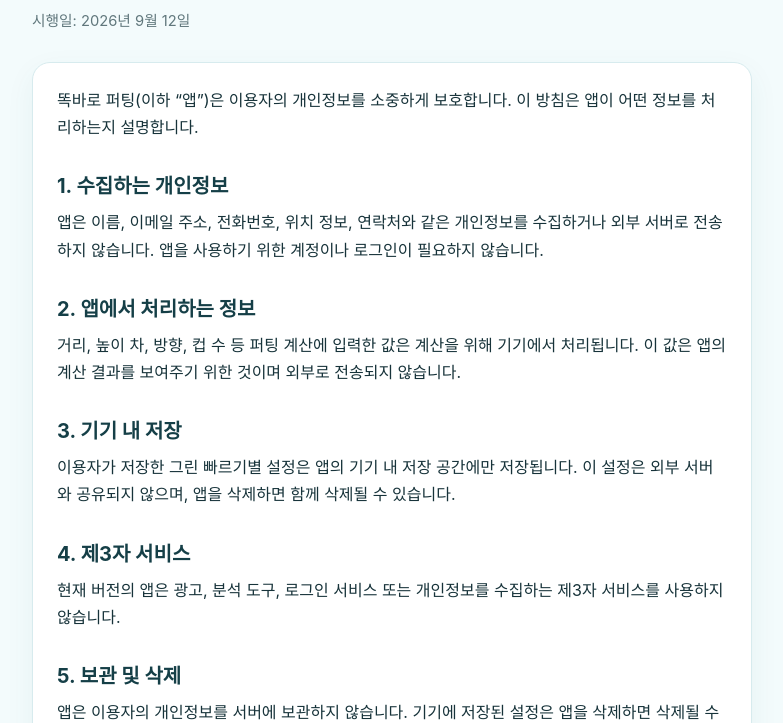
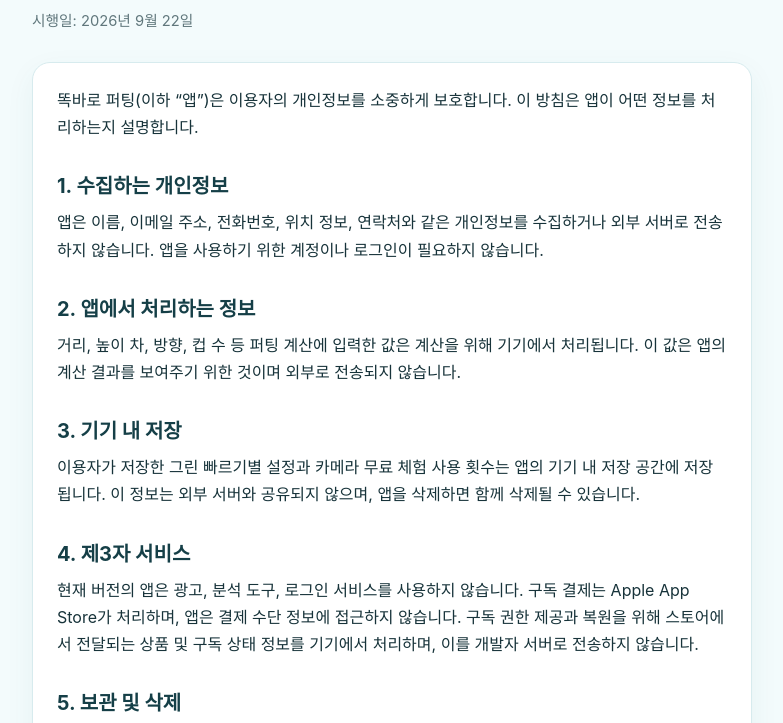
Before and after one commit to ssadakk/app-policies, a plain HTML site: page apps/tokbaro/privacy.html in a window 1280 px wide. Shown: the part 213-936 px from the top of the page, without its empty margins (248-1031 px from the left). Drawn offline with Linux system fonts and the light colour scheme; files that its build step writes are made by us from their sources.

Commit message:
update tokbaro policies

```diff
--- a/apps/tokbaro/privacy.html
+++ b/apps/tokbaro/privacy.html
@@ -23,7 +23,7 @@
       <section class="hero">
         <p class="eyebrow">PRIVACY</p>
         <h1>개인정보 처리방침</h1>
-        <p class="muted">시행일: 2026년 9월 12일</p>
+        <p class="muted">시행일: 2026년 9월 22일</p>
       </section>
 
       <article class="card">
@@ -48,15 +48,17 @@
 
         <h2>3. 기기 내 저장</h2>
         <p>
-          이용자가 저장한 그린 빠르기별 설정은 앱의 기기 내 저장 공간에만
-          저장됩니다. 이 설정은 외부 서버와 공유되지 않으며, 앱을 삭제하면
-          함께 삭제될 수 있습니다.
+          이용자가 저장한 그린 빠르기별 설정과 카메라 무료 체험 사용 횟수는
+          앱의 기기 내 저장 공간에 저장됩니다. 이 정보는 외부 서버와 공유되지
+          않으며, 앱을 삭제하면 함께 삭제될 수 있습니다.
         </p>
 
         <h2>4. 제3자 서비스</h2>
         <p>
-          현재 버전의 앱은 광고, 분석 도구, 로그인 서비스 또는 개인정보를
-          수집하는 제3자 서비스를 사용하지 않습니다.
+          현재 버전의 앱은 광고, 분석 도구, 로그인 서비스를 사용하지 않습니다.
+          구독 결제는 Apple App Store가 처리하며, 앱은 결제 수단 정보에 접근하지
+          않습니다. 구독 권한 제공과 복원을 위해 스토어에서 전달되는 상품 및 구독
+          상태 정보를 기기에서 처리하며, 이를 개발자 서버로 전송하지 않습니다.
         </p>
 
         <h2>5. 보관 및 삭제</h2>
```
